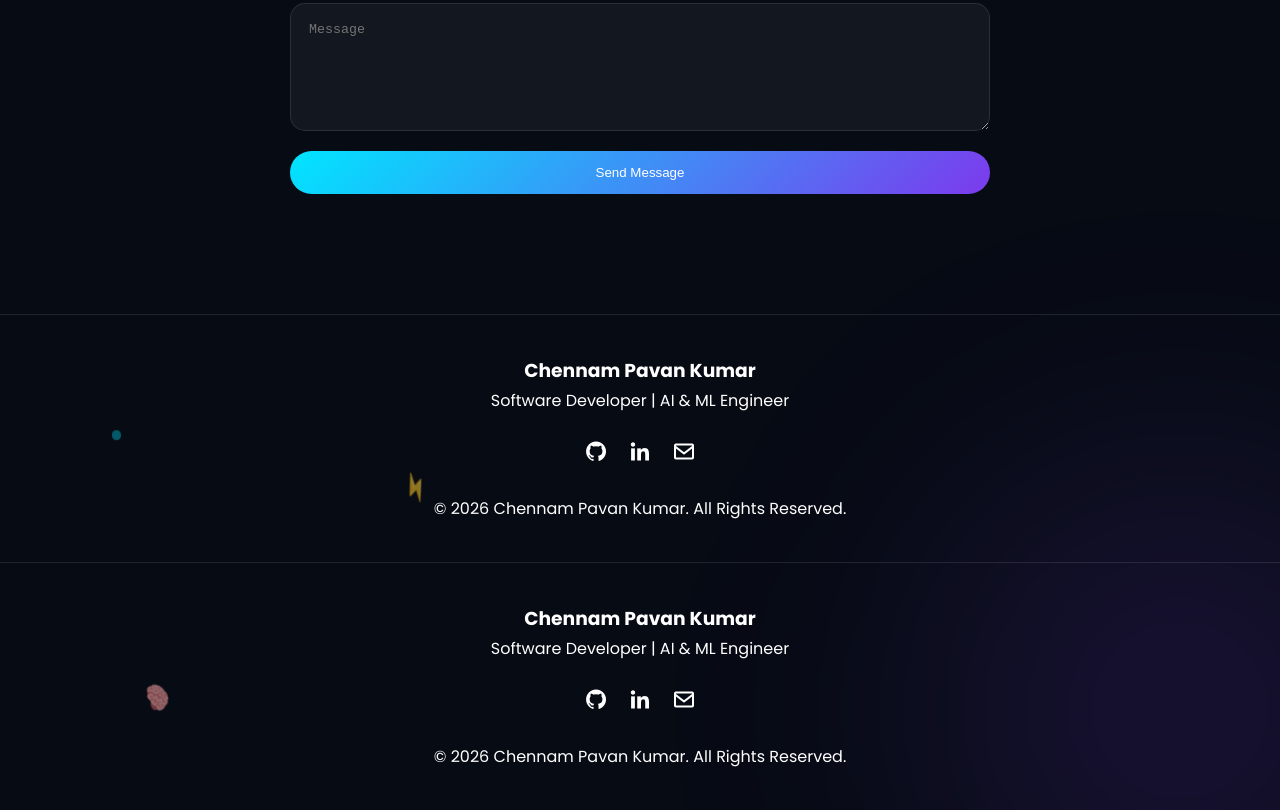
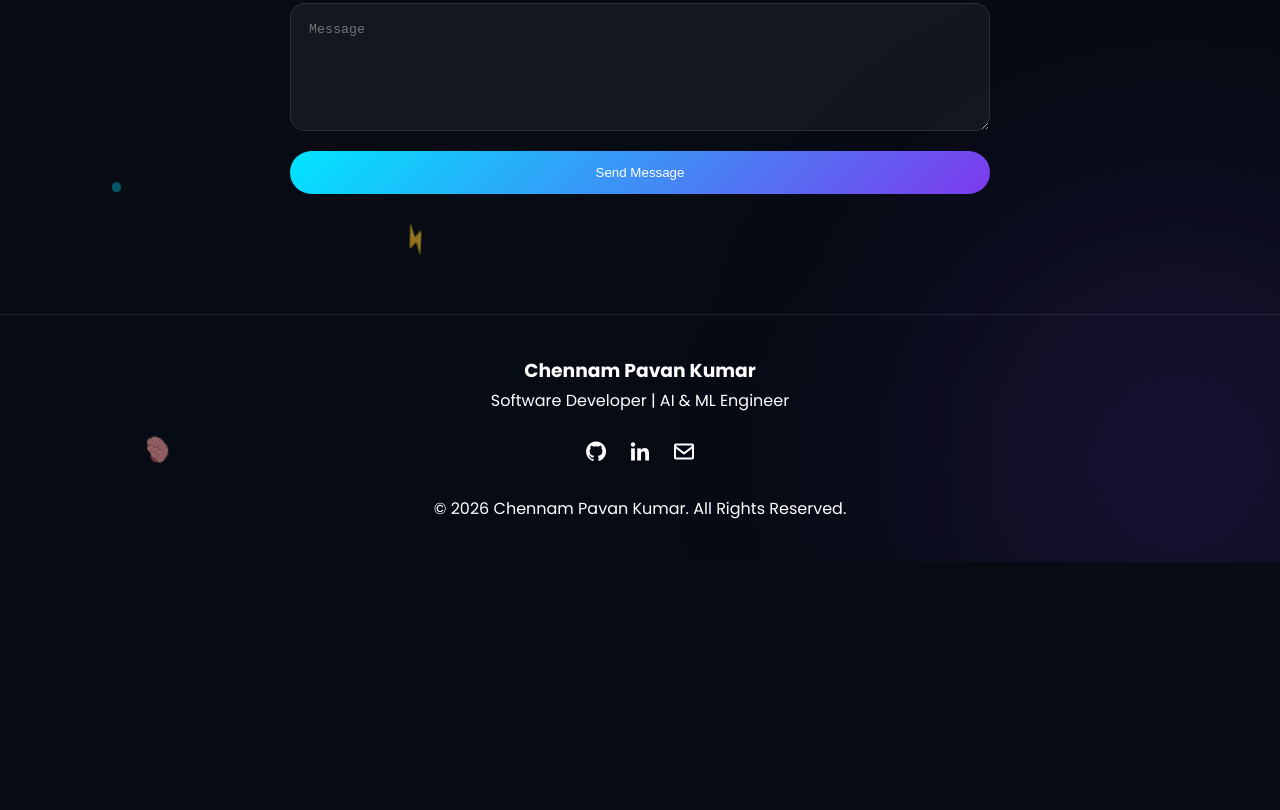
Before and after one commit to pavan2719/Portfolio, a plain HTML site: page index.html in a window 1280 px wide. Shown: the part 7144-7954 px from the top of the page. After the commit the page ends 7706 px from the top, so only its background shows below. Drawn offline with nearby package versions, Linux system fonts and the light colour scheme.

Commit message:
Update index.html

```diff
--- a/index.html
+++ b/index.html
@@ -570,56 +570,4 @@
     <script src="script.js"></script>
 
 </body>
-</html>                </button>
-
-            </form>
-
-        </div>
-
-    </section>
-
-    <!-- ================= FOOTER ================= -->
-    <footer>
-
-        <div class="footer-content">
-
-            <h3>Chennam Pavan Kumar</h3>
-
-            <p>
-                Software Developer | AI & ML Engineer
-            </p>
-
-            <div class="footer-socials">
-
-                <a href="https://github.com/pavan2719">
-                    <i class='bx bxl-github'></i>
-                </a>
-
-                <a href="https://linkedin.com/in/chennam-pavan-kumar-6b9a08300">
-                    <i class='bx bxl-linkedin'></i>
-                </a>
-
-                <a href="mailto:pavan43772@gmail.com">
-                    <i class='bx bx-envelope'></i>
-                </a>
-
-            </div>
-
-            <p class="copyright">
-                © 2026 Chennam Pavan Kumar.
-                All Rights Reserved.
-            </p>
-
-        </div>
-
-    </footer>
-
-    <!-- Back To Top -->
-    <button id="topBtn">
-        <i class='bx bx-up-arrow-alt'></i>
-    </button>
-
-    <script src="script.js"></script>
-
-</body>
 </html>
```
